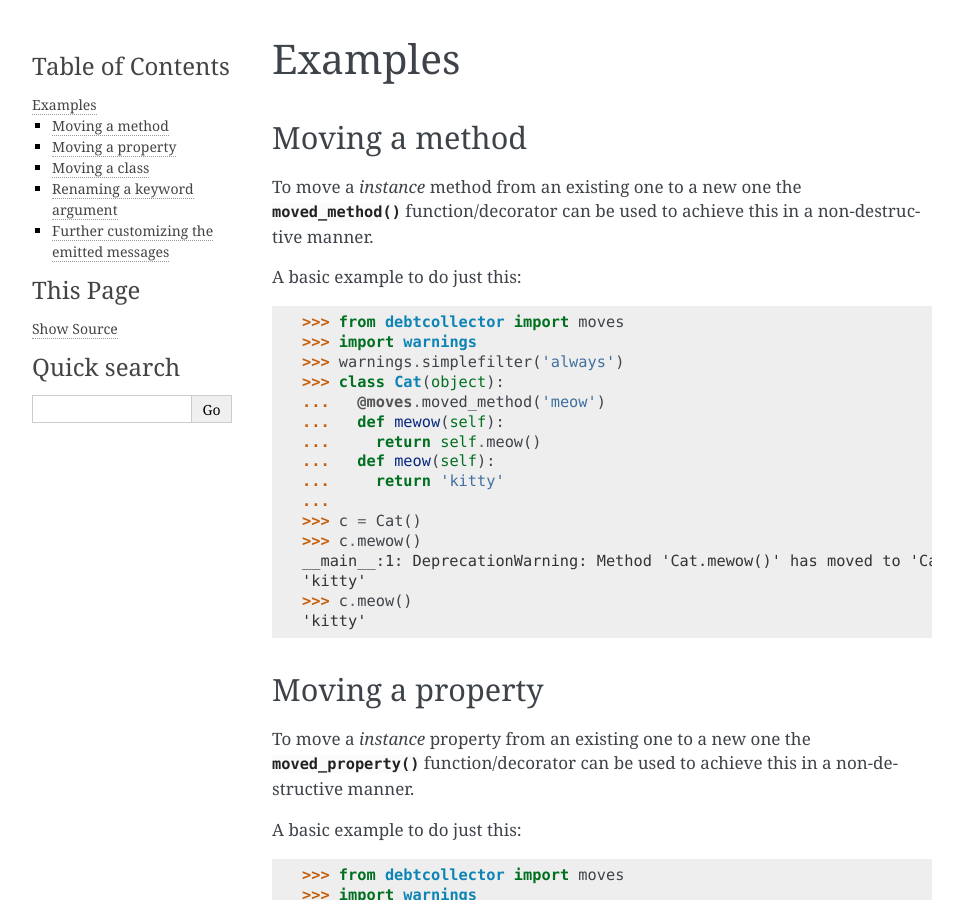
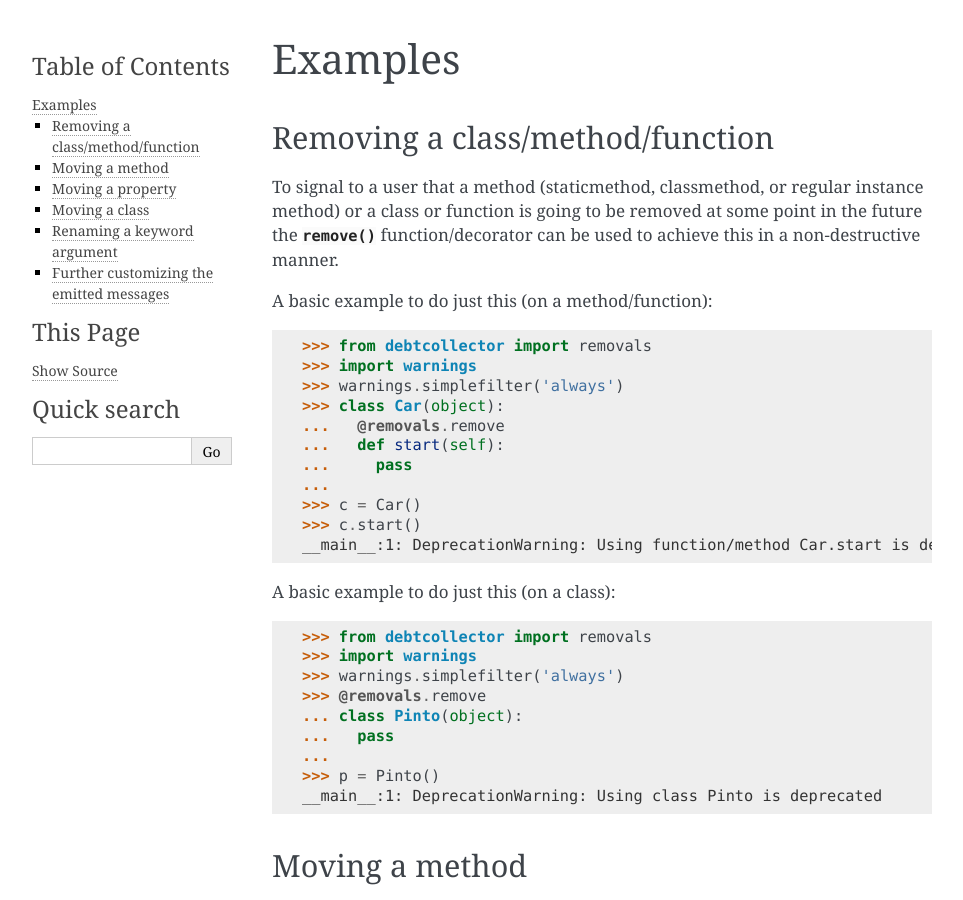
Before and after one commit to openstack/debtcollector, a Sphinx documentation site: the page built from doc/source/examples.rst, in a window 1280 px wide and 900 px high. Shown: the whole window, without its empty margins (148-1111 px from the left). Built offline with Sphinx 7.4.7, drawn with Linux system fonts in a browser that asks for light colours.

Commit message:
Add examples of using the new removals decorator
Change-Id: Ic5600ebb33e68f06fe4ab81fdc84107fb3e4df4f

```diff
--- a/doc/source/examples.rst
+++ b/doc/source/examples.rst
@@ -1,6 +1,44 @@
 ========
 Examples
 ========
+
+Removing a class/method/function
+--------------------------------
+
+To signal to a user that a method (staticmethod, classmethod, or regular
+instance method) or a class or function is going to be removed at some point
+in the future the :py:func:`~debtcollector.removals.remove` function/decorator
+can be used to achieve this in a non-destructive manner.
+
+A basic example to do just this (on a method/function):
+
+.. doctest::
+
+    >>> from debtcollector import removals
+    >>> import warnings
+    >>> warnings.simplefilter('always')
+    >>> class Car(object):
+    ...   @removals.remove
+    ...   def start(self):
+    ...     pass
+    ...
+    >>> c = Car()
+    >>> c.start()
+    __main__:1: DeprecationWarning: Using function/method Car.start is deprecated
+
+A basic example to do just this (on a class):
+
+.. doctest::
+
+    >>> from debtcollector import removals
+    >>> import warnings
+    >>> warnings.simplefilter('always')
+    >>> @removals.remove
+    ... class Pinto(object):
+    ...   pass
+    ...
+    >>> p = Pinto()
+    __main__:1: DeprecationWarning: Using class Pinto is deprecated
 
 Moving a method
 ---------------
```
